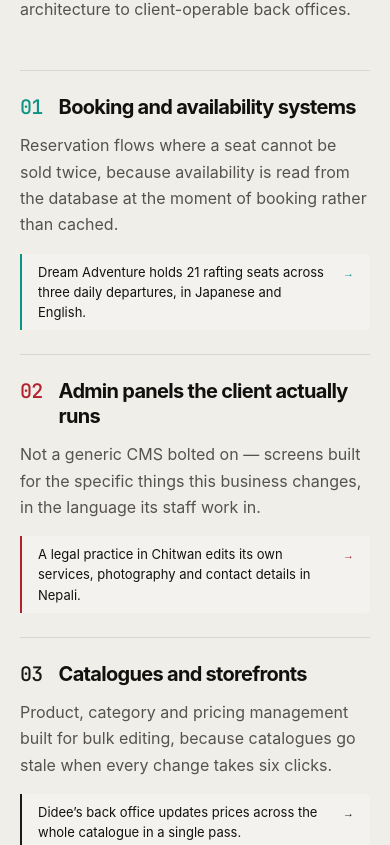
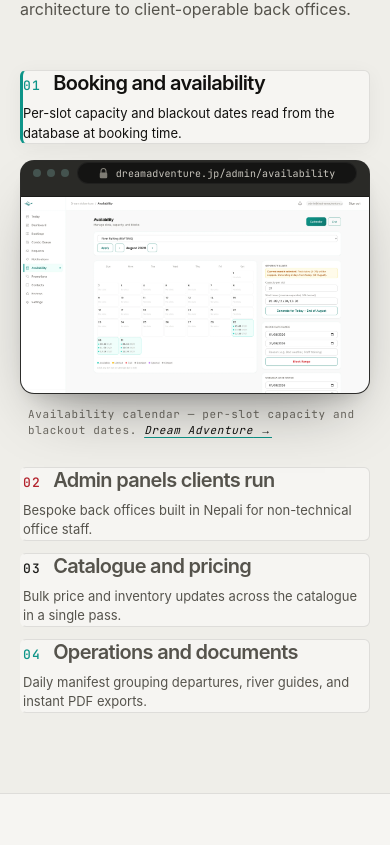
Before and after one commit to zetroxyyy/portfolio, a Next.js app: page / in a window 390 px wide. Shown: the part 7859-8704 px from the top of the page. Built offline with nearby package versions, Linux system fonts and the light colour scheme; a web font is replaced by a local one.

Commit message:
feat(capabilities): redesign capabilities as selector and viewer with mobile accordion (Phase 6)

```diff
--- a/src/app/globals.css
+++ b/src/app/globals.css
@@ -1344,100 +1344,140 @@ button {
   gap: var(--space-2);
 }
 
-.capabilities__list {
-  display: flex;
-  flex-direction: column;
-  border-top: 1px solid var(--hairline);
-}
-
-.capability-row {
+.capabilities__layout {
   display: grid;
-  grid-template-columns: 1fr 1.6fr;
-  gap: var(--space-8);
+  grid-template-columns: 1fr 1.35fr;
+  gap: var(--space-10);
+  align-items: start;
+}
+
+/* Left Column: Selector list */
+.capabilities__selector {
+  display: flex;
+  flex-direction: column;
+  gap: var(--space-3);
+}
+
+.capabilities__item {
+  display: flex;
+  flex-direction: column;
+}
+
+.capability-nav-btn {
+  display: flex;
+  flex-direction: column;
+  gap: var(--space-2);
+  width: 100%;
+  text-align: left;
+  padding: var(--space-5) var(--space-6);
+  background: var(--paper);
+  border: 1px solid var(--hairline);
+  border-left: 3px solid transparent;
+  border-radius: var(--radius);
+  color: var(--graphite);
+  cursor: pointer;
+  transition: border-color 0.2s ease, background-color 0.2s ease, color 0.2s ease, box-shadow 0.2s ease;
+}
+
+.capability-nav-btn:hover {
+  color: var(--ink);
+  border-color: var(--fog);
+}
+
+.capability-nav-btn--active,
+.capability-nav-btn[aria-pressed="true"] {
+  background: var(--paper);
+  border-color: var(--hairline);
+  border-left: 3px solid var(--row-accent, var(--ink));
+  color: var(--ink);
+  box-shadow: 0 4px 20px rgba(0, 0, 0, 0.05);
+}
+
+.capability-nav-btn__header {
+  display: flex;
   align-items: baseline;
-  padding: var(--space-8) 0;
-  border-bottom: 1px solid var(--hairline);
-  position: relative;
-  transition: border-color 0.2s ease;
-}
-
-.capability-row__left {
-  display: flex;
-  align-items: baseline;
-  gap: var(--space-4);
-}
-
-.capability-row__num {
-  font-family: var(--font-mono);
-  font-size: clamp(1.25rem, 2.5vw, 1.75rem);
+  gap: var(--space-3);
+}
+
+.capability-nav-btn__num {
+  font-family: var(--font-mono);
+  font-size: var(--text-sm);
   font-weight: 500;
-  letter-spacing: var(--tracking-tight);
+  letter-spacing: var(--tracking-wider);
   color: var(--row-accent, var(--ink));
-  flex-shrink: 0;
   line-height: 1;
 }
 
-.capability-row__title {
+.capability-nav-btn__title {
   font-family: var(--font-display);
   font-size: var(--h-sub);
-  font-weight: 700;
+  font-weight: 600;
   line-height: 1.25;
-  color: var(--ink);
+  color: inherit;
   letter-spacing: var(--tracking-tight);
 }
 
-.capability-row__right {
+.capability-nav-btn__desc {
+  font-size: var(--text-sm);
+  line-height: 1.5;
+  color: var(--graphite);
+  margin-left: calc(var(--space-3) + 1.8ch);
+}
+
+.capability-nav-btn--active .capability-nav-btn__desc,
+.capability-nav-btn[aria-pressed="true"] .capability-nav-btn__desc {
+  color: var(--ink);
+}
+
+/* Right Column: Desktop Viewer */
+.capabilities__viewer {
+  display: block;
+  position: sticky;
+  top: calc(var(--nav-h) + var(--space-8));
+}
+
+.capabilities__viewer-wrap {
+  display: flex;
+  flex-direction: column;
+}
+
+.capabilities__viewer-motion {
   display: flex;
   flex-direction: column;
   gap: var(--space-4);
 }
 
-.capability-row__desc {
-  font-size: var(--text-base);
-  line-height: 1.65;
-  color: var(--graphite);
-  max-width: 58ch;
-}
-
-.capability-row__proof {
-  display: inline-flex;
-  align-items: flex-start;
-  gap: var(--space-3);
-  padding: var(--space-2) var(--space-4);
-  border-left: 2px solid var(--row-accent, var(--fog));
-  background: color-mix(in srgb, var(--paper) 60%, transparent);
-  border-radius: 0 var(--radius-sm) var(--radius-sm) 0;
-  text-decoration: none;
-  transition: background-color 0.2s ease, transform 0.2s ease, border-color 0.2s ease;
-  max-width: 62ch;
-}
-
-.capability-row__proof:hover {
-  background: color-mix(in srgb, var(--paper) 95%, transparent);
-  transform: translateX(3px);
-}
-
-.capability-row__proof-text {
-  font-size: var(--text-sm);
-  line-height: 1.55;
-  color: var(--ink);
-}
-
-.capability-row__proof-arrow {
-  font-family: var(--font-mono);
-  font-size: var(--text-xs);
-  color: var(--row-accent, var(--ink));
-  flex-shrink: 0;
-  margin-top: 2px;
-  transition: transform 0.2s ease;
-}
-
-.capability-row__proof:hover .capability-row__proof-arrow {
-  transform: translateX(3px);
+.capabilities__caption {
+  font-family: var(--font-mono);
+  font-size: var(--text-xs);
+  letter-spacing: var(--tracking-wide);
+  color: var(--mist);
+  line-height: 1.5;
+  padding: 0 var(--space-2);
+}
+
+.capabilities__caption-link {
+  color: var(--ink);
+  text-decoration: underline;
+  text-decoration-color: var(--row-accent, var(--project-accent, var(--fog)));
+  text-underline-offset: 3px;
+  transition: opacity 0.2s ease, text-decoration-color 0.2s ease;
+  white-space: nowrap;
+}
+
+.capabilities__caption-link:hover {
+  opacity: 0.8;
+  text-decoration-color: var(--ink);
+}
+
+/* Mobile Accordion Panel */
+.capabilities__accordion-panel {
+  display: none;
 }
 
 /* Dark mode override for Didee (#1A1A18) accent to guarantee high contrast on dark paper */
-:root[data-theme="dark"] .capability-row[data-slug="didee"],
+:root[data-theme="dark"] .capabilities__item[data-slug="didee"],
+:root[data-theme="dark"] .capabilities__viewer-wrap[data-slug="didee"],
 :root[data-theme="dark"] .project-band[style*="#1A1A18"],
 :root[data-theme="dark"] .case-study[style*="#1A1A18"] {
   --row-accent: #E5E3DC !important;
@@ -1445,7 +1485,8 @@ button {
 }
 
 @media (prefers-color-scheme: dark) {
-  :root:not([data-theme="light"]) .capability-row[data-slug="didee"],
+  :root:not([data-theme="light"]) .capabilities__item[data-slug="didee"],
+  :root:not([data-theme="light"]) .capabilities__viewer-wrap[data-slug="didee"],
   :root:not([data-theme="light"]) .project-band[style*="#1A1A18"],
   :root:not([data-theme="light"]) .case-study[style*="#1A1A18"] {
     --row-accent: #E5E3DC !important;
@@ -1927,10 +1968,29 @@ button {
 }
 
 @media (max-width: 820px) {
-  .capability-row {
+  .capabilities__layout {
     grid-template-columns: 1fr;
+    gap: var(--space-4);
+  }
+
+  .capabilities__viewer {
+    display: none;
+  }
+
+  .capabilities__accordion-panel--open {
+    display: block;
+    padding-top: var(--space-4);
+    padding-bottom: var(--space-4);
+  }
+
+  .capabilities__accordion-content {
+    display: flex;
+    flex-direction: column;
     gap: var(--space-3);
-    padding: var(--space-6) 0;
+  }
+
+  .capability-nav-btn__desc {
+    margin-left: 0;
   }
 }
 
--- a/src/components/sections/Capabilities.tsx
+++ b/src/components/sections/Capabilities.tsx
@@ -1,72 +1,104 @@
 'use client';
 
+import React, { useState, useRef, CSSProperties } from 'react';
 import Link from 'next/link';
-import { motion } from 'framer-motion';
-import { duration, ease } from '@/lib/motionConfig';
-import React, { CSSProperties } from 'react';
+import { motion, AnimatePresence } from 'framer-motion';
+import { BrowserFrame } from '@/components/ui/BrowserFrame';
 
-interface CapabilityItem {
+interface Capability {
   num: string;
   slug: string;
   title: string;
   desc: string;
-  proof: string;
+  screenshot: string;
+  alt: string;
+  url: string;
+  caption: string;
+  projectName: string;
   link: string;
-  linkLabel: string;
   accent: string;
 }
 
-const capabilityRows: CapabilityItem[] = [
+const capabilities: Capability[] = [
   {
     num: '01',
-    slug: 'dream-adventure',
-    title: 'Booking and availability systems',
-    desc: 'Reservation flows where a seat cannot be sold twice, because availability is read from the database at the moment of booking rather than cached.',
-    proof: 'Dream Adventure holds 21 rafting seats across three daily departures, in Japanese and English.',
+    slug: 'dream-adventure-booking',
+    title: 'Booking and availability',
+    desc: 'Per-slot capacity and blackout dates read from the database at booking time.',
+    screenshot: '/images/projects/dream-adventure/admin-availability.webp',
+    alt: 'Dream Adventure booking availability calendar showing capacity per departure and date controls',
+    url: 'https://dreamadventure.jp/admin/availability',
+    caption: 'Availability calendar — per-slot capacity and blackout dates.',
+    projectName: 'Dream Adventure',
     link: '/work/dream-adventure',
-    linkLabel: 'Dream Adventure case study',
     accent: '#0D9488',
   },
   {
     num: '02',
     slug: 'nischal-legal',
-    title: 'Admin panels the client actually runs',
-    desc: 'Not a generic CMS bolted on — screens built for the specific things this business changes, in the language its staff work in.',
-    proof: 'A legal practice in Chitwan edits its own services, photography and contact details in Nepali.',
+    title: 'Admin panels clients run',
+    desc: 'Bespoke back offices built in Nepali for non-technical office staff.',
+    screenshot: '/images/projects/nischal-legal/admin-services.webp',
+    alt: 'Nischal Legal Service admin panel showing service editing form in Nepali language',
+    url: 'https://nischallegal.com/admin/services',
+    caption: 'Service editor, in Nepali, used by the office staff.',
+    projectName: 'Nischal Legal Service',
     link: '/work/nischal-legal',
-    linkLabel: 'Nischal Legal Service case study',
     accent: '#B3222C',
   },
   {
     num: '03',
     slug: 'didee',
-    title: 'Catalogues and storefronts',
-    desc: 'Product, category and pricing management built for bulk editing, because catalogues go stale when every change takes six clicks.',
-    proof: 'Didee’s back office updates prices across the whole catalogue in a single pass.',
+    title: 'Catalogue and pricing',
+    desc: 'Bulk price and inventory updates across the catalogue in a single pass.',
+    screenshot: '/images/projects/didee/admin-prices.webp',
+    alt: 'Didee back office product catalogue price updates interface',
+    url: 'https://didee.store/admin/prices',
+    caption: 'Bulk price entry across the whole catalogue in one pass.',
+    projectName: 'Didee',
     link: '/work/didee',
-    linkLabel: 'Didee case study',
     accent: '#1A1A18',
   },
   {
     num: '04',
-    slug: 'all-shipped',
-    title: 'Shipped and maintained',
-    desc: 'Custom domain, SSL, search metadata, Core Web Vitals, and the deployment pipeline — set up once and handed over with the credentials.',
-    proof: 'Six products live on their own domains, including three client-owned.',
-    link: '/#work',
-    linkLabel: 'View shipped projects',
-    accent: '#E11D2F',
+    slug: 'dream-adventure-manifest',
+    title: 'Operations and documents',
+    desc: 'Daily manifest grouping departures, river guides, and instant PDF exports.',
+    screenshot: '/images/projects/dream-adventure/admin-manifest.webp',
+    alt: 'Dream Adventure daily manifest interface showing departures and PDF export options',
+    url: 'https://dreamadventure.jp/admin/manifest',
+    caption: 'Daily manifest, grouped by departure, exports to PDF.',
+    projectName: 'Dream Adventure',
+    link: '/work/dream-adventure',
+    accent: '#0D9488',
   },
 ];
 
 export function Capabilities() {
+  const [selectedIndex, setSelectedIndex] = useState(0);
+  const buttonRefs = useRef<(HTMLButtonElement | null)[]>([]);
+
+  const handleKeyDown = (e: React.KeyboardEvent, index: number) => {
+    if (e.key === 'ArrowDown') {
+      e.preventDefault();
+      const next = (index + 1) % capabilities.length;
+      setSelectedIndex(next);
+      buttonRefs.current[next]?.focus();
+    } else if (e.key === 'ArrowUp') {
+      e.preventDefault();
+      const prev = (index - 1 + capabilities.length) % capabilities.length;
+      setSelectedIndex(prev);
+      buttonRefs.current[prev]?.focus();
+    }
+  };
+
+  const selected = capabilities[selectedIndex];
+
   return (
     <section className="capabilities" id="capabilities" aria-labelledby="capabilities-heading">
       <div className="capabilities__inner">
         <header className="capabilities__header">
-          <span className="section-eyebrow">
-            CAPABILITIES
-          </span>
+          <span className="section-eyebrow">CAPABILITIES</span>
           <h2 id="capabilities-heading" className="section-heading section-heading--major">
             What I build <span className="serif-italic">and what it costs you to run.</span>
           </h2>
@@ -75,42 +107,110 @@ export function Capabilities() {
           </p>
         </header>
 
-        <div className="capabilities__list" role="list">
-          {capabilityRows.map((item, i) => (
-            <motion.div
+        <div className="capabilities__layout">
+          {/* Left Column: Selector list */}
+          <div
+            className="capabilities__selector"
+            aria-label="Capabilities selector"
+          >
+            {capabilities.map((item, index) => {
+              const isSelected = selectedIndex === index;
+              const customStyle = {
+                '--row-accent': item.accent,
+              } as CSSProperties;
+
+              return (
+                <div
                   key={item.num}
-              className="capability-row"
+                  className={`capabilities__item ${isSelected ? 'capabilities__item--active' : ''}`}
                   data-slug={item.slug}
-              style={{ '--row-accent': item.accent } as CSSProperties}
-              role="listitem"
-              initial={{ opacity: 0, y: 20 }}
-              whileInView={{ opacity: 1, y: 0 }}
-              viewport={{ once: true, margin: '-60px' }}
-              transition={{ duration: duration.slow, ease, delay: i * 0.08 }}
+                  style={customStyle}
                 >
-              <div className="capability-row__left">
-                <span className="capability-row__num" aria-hidden="true">
+                  <button
+                    ref={(el) => {
+                      buttonRefs.current[index] = el;
+                    }}
+                    type="button"
+                    className={`capability-nav-btn ${isSelected ? 'capability-nav-btn--active' : ''}`}
+                    onClick={() => setSelectedIndex(index)}
+                    onKeyDown={(e) => handleKeyDown(e, index)}
+                    aria-pressed={isSelected}
+                    id={`cap-tab-${item.num}`}
+                    aria-controls={`cap-panel-${item.num}`}
+                  >
+                    <div className="capability-nav-btn__header">
+                      <span className="capability-nav-btn__num" aria-hidden="true">
                         {item.num}
                       </span>
-                <h3 className="capability-row__title">{item.title}</h3>
+                      <h3 className="capability-nav-btn__title">{item.title}</h3>
                     </div>
-              <div className="capability-row__right">
-                <p className="capability-row__desc">{item.desc}</p>
-                <Link
-                  href={item.link}
-                  className="capability-row__proof"
-                  aria-label={`${item.proof} (${item.linkLabel})`}
+                    <p className="capability-nav-btn__desc">{item.desc}</p>
+                  </button>
+
+                  {/* Accordion panel on mobile (<= 820px) */}
+                  <div
+                    id={`cap-panel-${item.num}`}
+                    aria-labelledby={`cap-tab-${item.num}`}
+                    className={`capabilities__accordion-panel ${
+                      isSelected ? 'capabilities__accordion-panel--open' : ''
+                    }`}
                   >
-                  <span className="capability-row__proof-text">
-                    {item.proof}
-                  </span>
-                  <span className="capability-row__proof-arrow" aria-hidden="true">
-                    →
-                  </span>
+                    {isSelected && (
+                      <div className="capabilities__accordion-content">
+                        <BrowserFrame
+                          src={item.screenshot}
+                          alt={item.alt}
+                          url={item.url}
+                          accent={item.accent}
+                          priority={index === 0}
+                        />
+                        <div className="capabilities__caption">
+                          <span>{item.caption} </span>
+                          <Link href={item.link} className="capabilities__caption-link">
+                            <em>{item.projectName}</em> →
+                          </Link>
+                        </div>
+                      </div>
+                    )}
+                  </div>
+                </div>
+              );
+            })}
+          </div>
+
+          {/* Right Column: Desktop Viewer */}
+          <div className="capabilities__viewer" aria-live="polite">
+            <div
+              className="capabilities__viewer-wrap"
+              style={{ '--project-accent': selected.accent } as CSSProperties}
+              data-slug={selected.slug}
+            >
+              <AnimatePresence mode="wait">
+                <motion.div
+                  key={selected.num}
+                  initial={{ opacity: 0 }}
+                  animate={{ opacity: 1 }}
+                  exit={{ opacity: 0 }}
+                  transition={{ duration: 0.25, ease: 'easeInOut' }}
+                  className="capabilities__viewer-motion"
+                >
+                  <BrowserFrame
+                    src={selected.screenshot}
+                    alt={selected.alt}
+                    url={selected.url}
+                    accent={selected.accent}
+                    priority={selectedIndex === 0}
+                  />
+                  <div className="capabilities__caption">
+                    <span>{selected.caption} </span>
+                    <Link href={selected.link} className="capabilities__caption-link">
+                      <em>{selected.projectName}</em> →
                     </Link>
                   </div>
                 </motion.div>
-          ))}
+              </AnimatePresence>
+            </div>
+          </div>
         </div>
       </div>
     </section>
```
Lines whose indentation alone changed are shown as unchanged.
